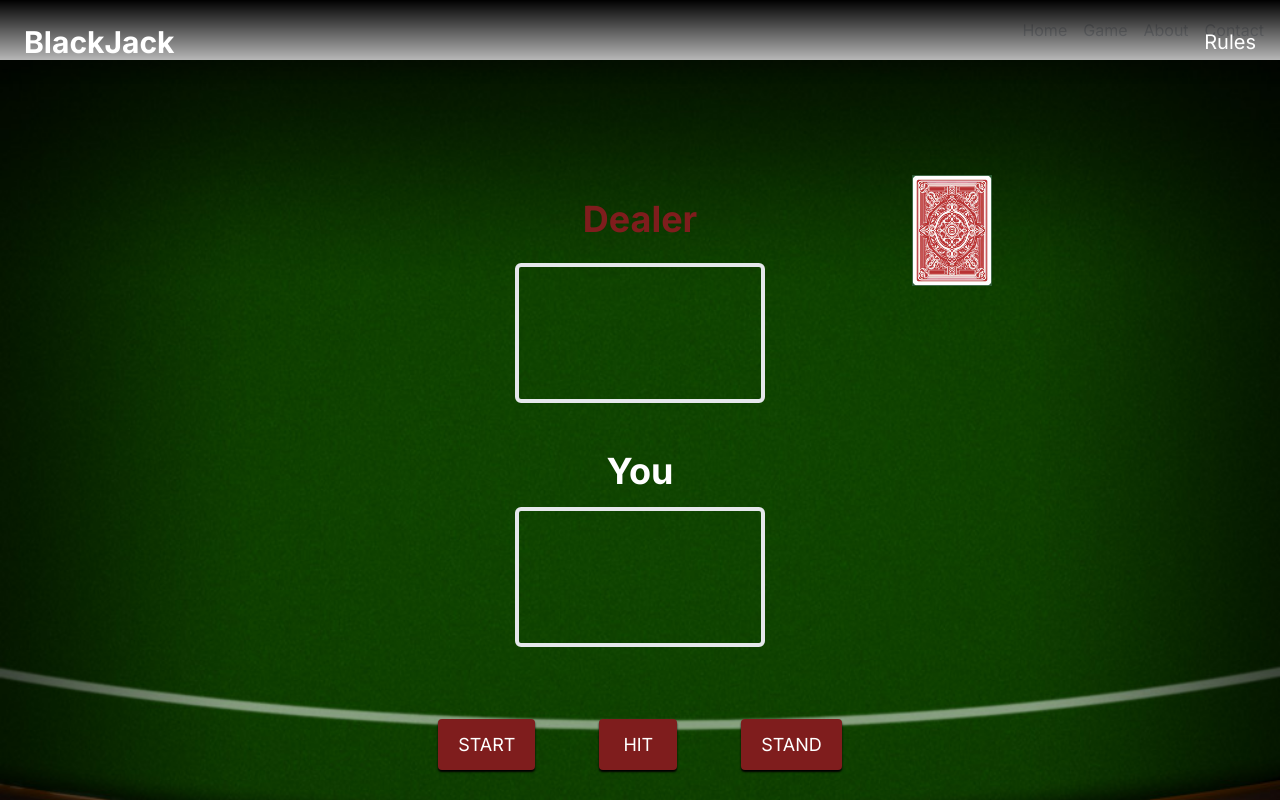
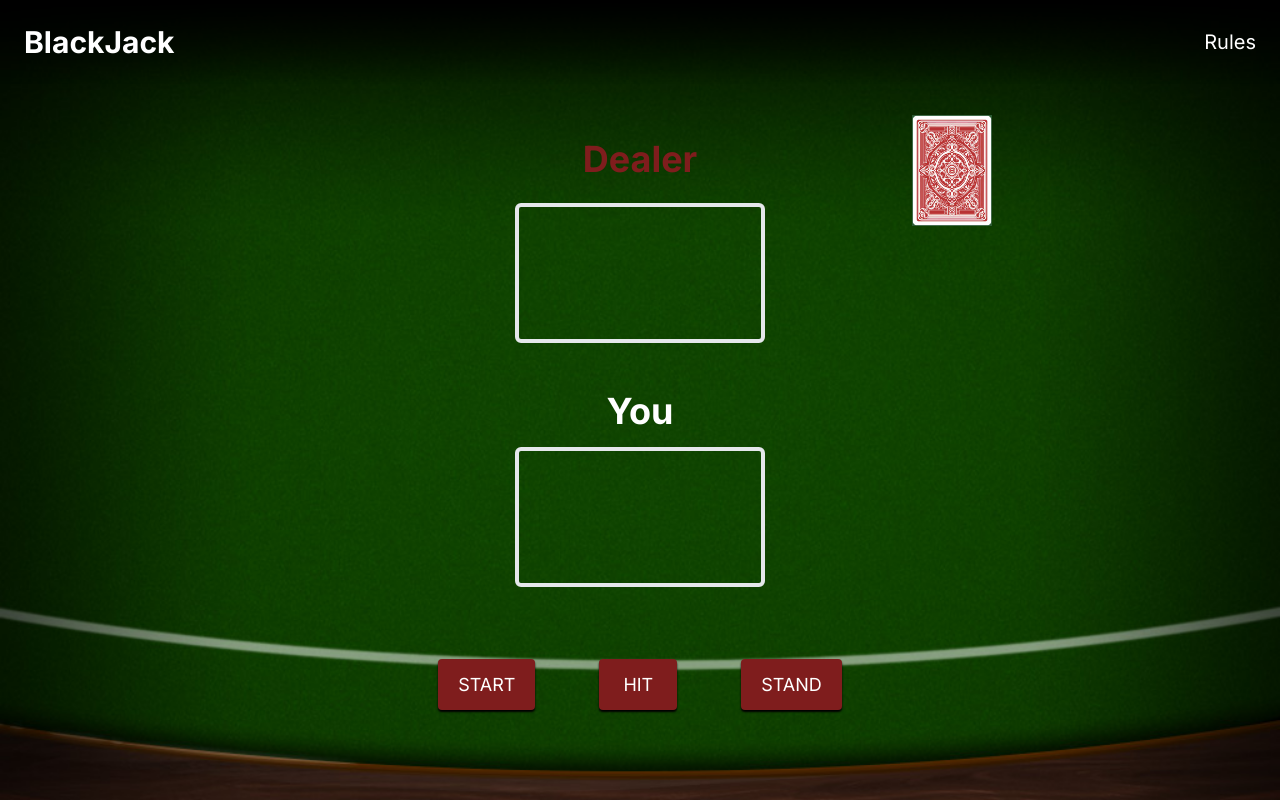
Before and after one commit to angelmaria831/black-jack, a Next.js app: page /game in a window 1280 px wide. Shown: the top 800 px of the page. Built offline with nearby package versions, Linux system fonts and the light colour scheme.

Commit message:
chore: layout and styling update

```diff
--- a/src/app/components/NavBar.tsx
+++ b/src/app/components/NavBar.tsx
@@ -8,7 +8,7 @@ const NavBar: React.FC = () => {
     // Get the current path
     // const currentPath = router.pathname;
     return(
-        <nav className=" p-4">
+        <nav className="bg-gray-800 p-4">
         <div className="container mx-auto flex justify-between items-center">
           {/* Logo or App Name */}
           <div className="text-white text-lg font-bold">
--- a/src/app/globals.css
+++ b/src/app/globals.css
@@ -65,10 +65,6 @@ border-radius: 5px;
 
   100%{
     transform: translate(0, 0);
-    transform: rotateY(180deg);
-    transform-style: preserve-3d;
-    perspective: 1000px;
-    backface-visibility: hidden;
   }
 }
 
@@ -102,6 +98,9 @@ border-radius: 5px;
 
   100% {
     transform: rotateY(180deg);
+    transform-style: preserve-3d;
+    perspective: 1000px;
+    backface-visibility: hidden;
   }
 }
 
@@ -109,7 +108,7 @@ border-radius: 5px;
   transform: rotateY(180deg);
   transform-style: preserve-3d;
   perspective: 1000px;
-  animation: flip-card 0.6s ease forwards;
+  animation: flip-card 1.5s ease forwards;
   backface-visibility: hidden;
 }
 
--- a/src/app/layout.tsx
+++ b/src/app/layout.tsx
@@ -19,7 +19,7 @@ export default function RootLayout({
     <html lang="en">
 
       <body className={inter.className}>
-        <NavBar />
+        {/* <NavBar /> */}
         {children}
         </body>
     </html>
```
